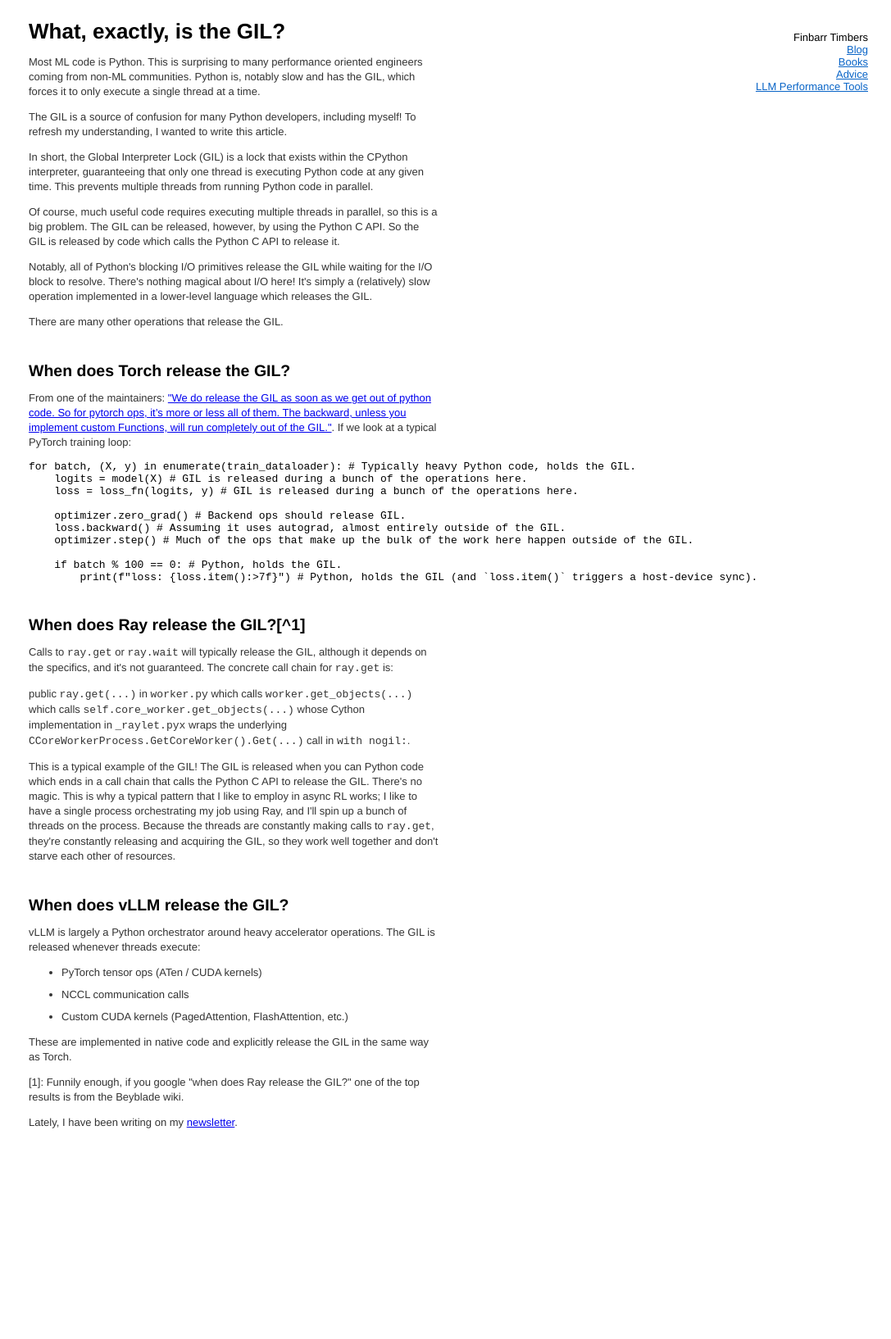
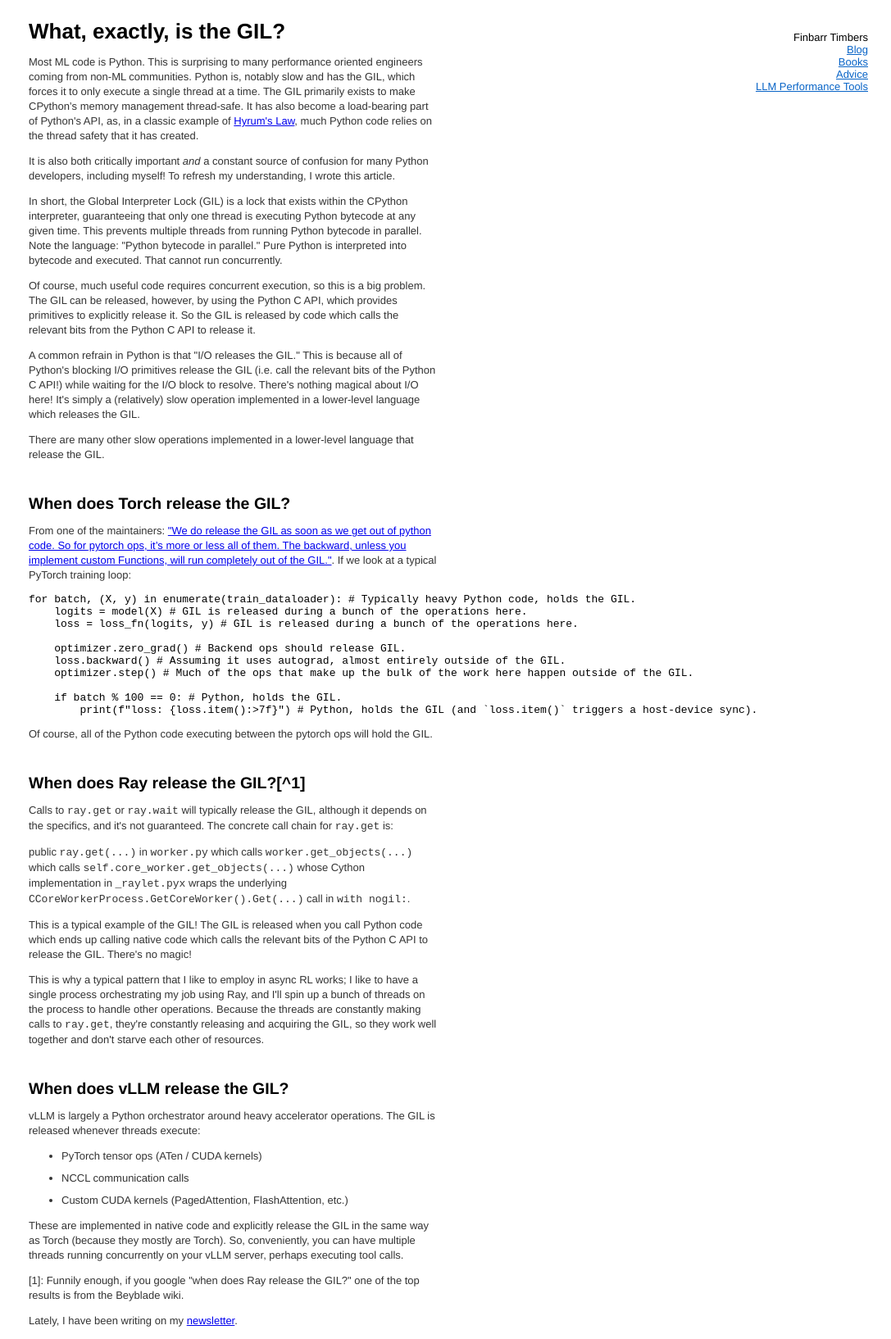
Before and after one commit to finbarrtimbers/finbarrtimbers.github.io, a Jekyll site: the page built from _posts/2026-04-10-what-is-the-gil.md, in a window 1280 px wide. Shown: the whole page at 82% size, without its empty margins (193-1280 px from the left). Built offline with Jekyll 4.4.1, drawn with Linux system fonts in a browser that asks for light colours; before the commit the page ends 1392 px from its top, so only the background shows below that.

Commit message:
Updates GIL article.

````diff
--- a/_posts/2026-04-10-what-is-the-gil.md
+++ b/_posts/2026-04-10-what-is-the-gil.md
@@ -6,18 +6,17 @@
 
 Most ML code is Python. This is surprising to many performance oriented engineers coming from
 non-ML communities. Python is, notably slow and has the GIL, which forces it to only execute a single
-thread at a time.
+thread at a time. The GIL primarily exists to make CPython’s memory management thread-safe. It has also become a load-bearing part of Python's API, as, in a classic example of [Hyrum's Law](https://www.hyrumslaw.com/), much Python code relies on the thread safety that it has created.
 
-The GIL is a source of confusion for many Python developers, including myself! To refresh my
-understanding, I wanted to write this article.
+It is also both critically important _and_ a constant source of confusion for many Python developers, including myself! To refresh my understanding, I wrote this article.
 
-In short, the Global Interpreter Lock (GIL) is a lock that exists within the CPython interpreter, guaranteeing that only one thread is executing Python code at any given time. This prevents multiple threads from running Python code in parallel.
+In short, the Global Interpreter Lock (GIL) is a lock that exists within the CPython interpreter, guaranteeing that only one thread is executing Python bytecode at any given time. This prevents multiple threads from running Python bytecode in parallel. Note the language: "Python bytecode in parallel." Pure Python is interpreted into bytecode and executed. That cannot run concurrently.
 
-Of course, much useful code requires executing multiple threads in parallel, so this is a big problem. The GIL can be released, however, by using the Python C API. So the GIL is released by code which calls the Python C API to release it.
+Of course, much useful code requires concurrent execution, so this is a big problem. The GIL can be released, however, by using the Python C API, which provides primitives to explicitly release it. So the GIL is released by code which calls the relevant bits from the Python C API to release it.
 
-Notably, all of Python's blocking I/O primitives release the GIL while waiting for the I/O block to resolve. There's nothing magical about I/O here! It's simply a (relatively) slow operation implemented in a lower-level language which releases the GIL.
+A common refrain in Python is that "I/O releases the GIL." This is because all of Python's blocking I/O primitives release the GIL (i.e. call the relevant bits of the Python C API!) while waiting for the I/O block to resolve. There's nothing magical about I/O here! It's simply a (relatively) slow operation implemented in a lower-level language which releases the GIL.
 
-There are many other operations that release the GIL.
+There are many other slow operations implemented in a lower-level language that release the GIL.
 
 ## When does Torch release the GIL?
 
@@ -36,6 +35,8 @@
         print(f"loss: {loss.item():>7f}") # Python, holds the GIL (and `loss.item()` triggers a host-device sync).
 ```
 
+Of course, all of the Python code executing between the pytorch ops will hold the GIL.
+
 ## When does Ray release the GIL?[^1]
 
 Calls to `ray.get` or `ray.wait` will typically release the GIL, although it depends on the specifics, and it's not guaranteed. The concrete call chain for `ray.get` is:
@@ -45,7 +46,9 @@
 which calls `self.core_worker.get_objects(...)`
 whose Cython implementation in `_raylet.pyx` wraps the underlying `CCoreWorkerProcess.GetCoreWorker().Get(...)` call in `with nogil:`.
 
-This is a typical example of the GIL! The GIL is released when you can Python code which ends in a call chain that calls the Python C API to release the GIL. There's no magic. This is why a typical pattern that I like to employ in async RL works; I like to have a single process orchestrating my job using Ray, and I'll spin up a bunch of threads on the process. Because the threads are constantly making calls to `ray.get`, they're constantly releasing and acquiring the GIL, so they work well together and don't starve each other of resources.
+This is a typical example of the GIL! The GIL is released when you call Python code which ends up calling native code which calls the relevant bits of the Python C API to release the GIL. There's no magic!
+
+This is why a typical pattern that I like to employ in async RL works; I like to have a single process orchestrating my job using Ray, and I'll spin up a bunch of threads on the process to handle other operations. Because the threads are constantly making calls to `ray.get`, they're constantly releasing and acquiring the GIL, so they work well together and don't starve each other of resources.
 
 ## When does vLLM release the GIL?
 
@@ -55,6 +58,6 @@
 - NCCL communication calls
 - Custom CUDA kernels (PagedAttention, FlashAttention, etc.)
 
-These are implemented in native code and explicitly release the GIL in the same way as Torch.
+These are implemented in native code and explicitly release the GIL in the same way as Torch (because they mostly are Torch). So, conveniently, you can have multiple threads running concurrently on your vLLM server, perhaps executing tool calls.
 
 [1]: Funnily enough, if you google "when does Ray release the GIL?" one of the top results is from the Beyblade wiki.
````
